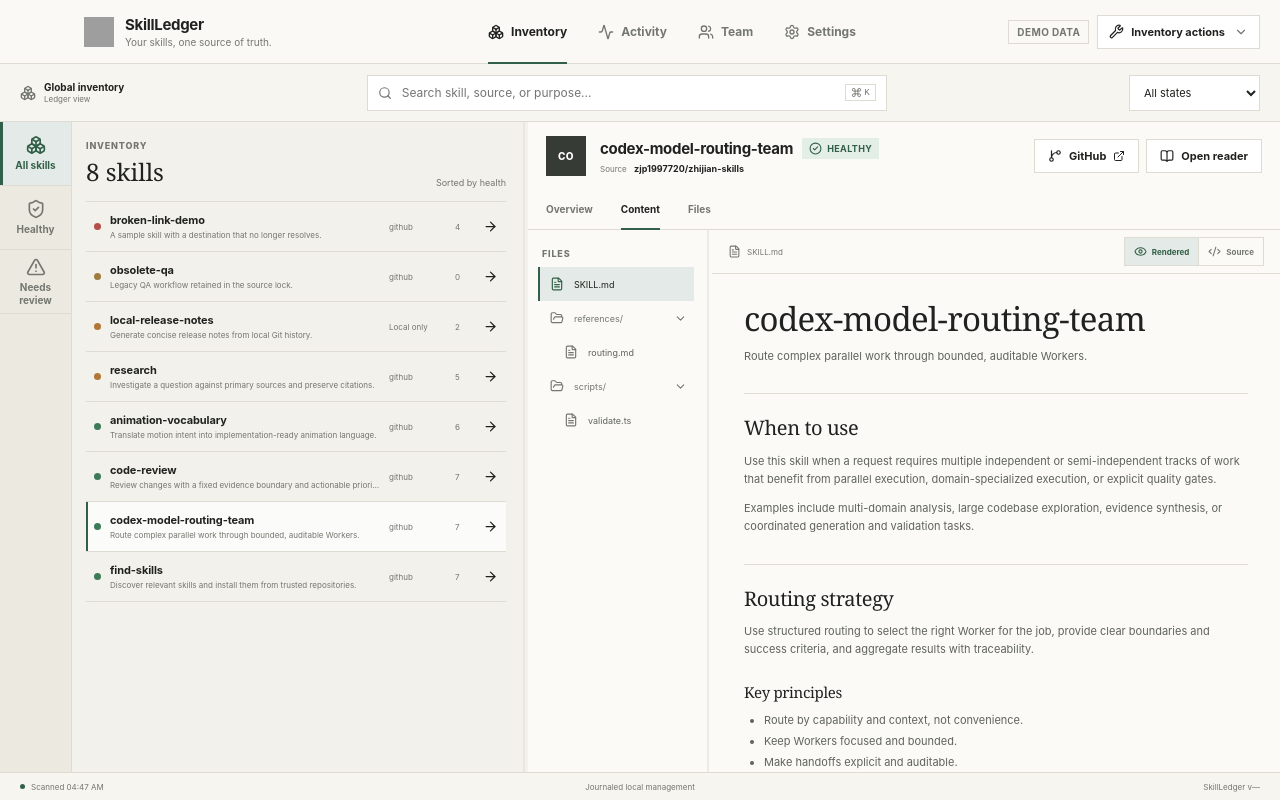
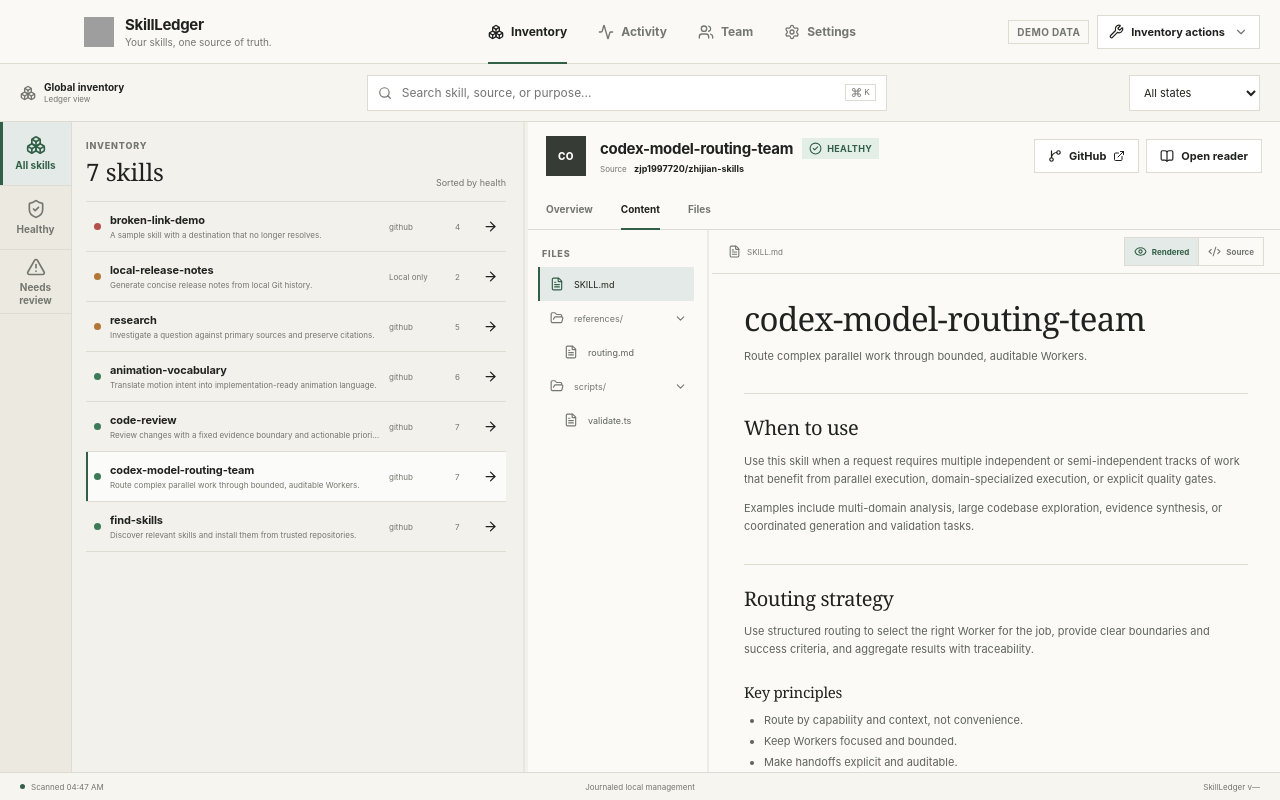
Before and after one commit to terrytan95/skillledger, a React (Vite) app: page / in a window 1280 px wide. Built offline with nearby package versions, Linux system fonts and the light colour scheme; grey boxes are pictures that could not be loaded.

Commit message:
fix(inventory): hide uninstalled skills (#64)
Stale source-lock entries kept fully removed skills visible after a live scan. Exclude records with no remaining installation from the rendered inventory.

Co-authored-by: Terry Tan <terrytan95@users.noreply.github.com>

```diff
--- a/src/InventoryWorkspace.tsx
+++ b/src/InventoryWorkspace.tsx
@@ -282,6 +282,7 @@ export const InventoryWorkspace = forwardRef<InventoryWorkspaceHandle, Inventory
     const skills = useMemo(() => {
       const normalized = query.trim().toLowerCase()
       return snapshot.skills.filter((skill) => {
+        if (skill.agents.length === 0) return false
         const matchesHealth = health === 'all'
           || (health === 'needs-review' ? skill.health !== 'healthy' : skill.health === health)
         const matchesQuery = !normalized || `${skill.name} ${skill.description} ${skill.source ?? ''}`.toLowerCase().includes(normalized)
```
